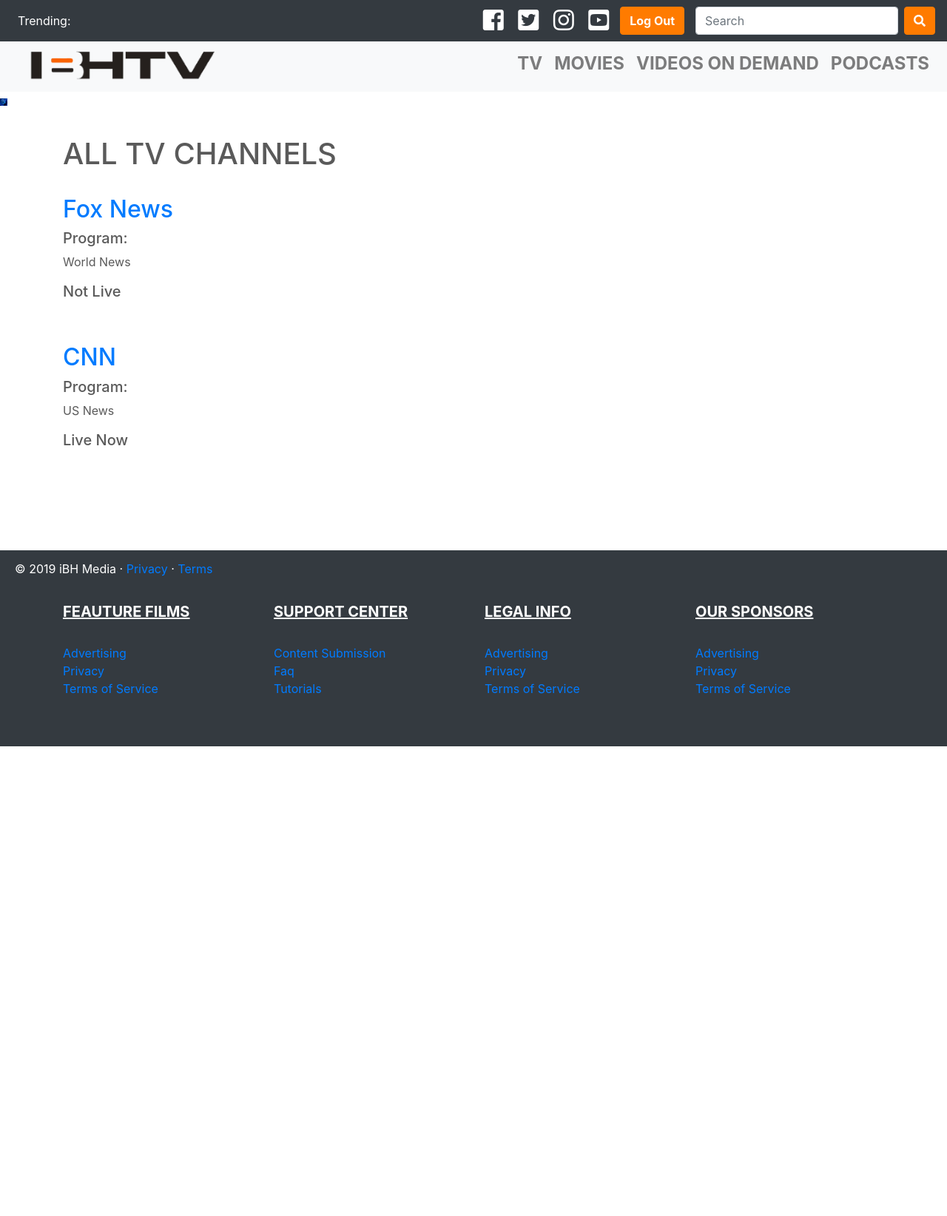
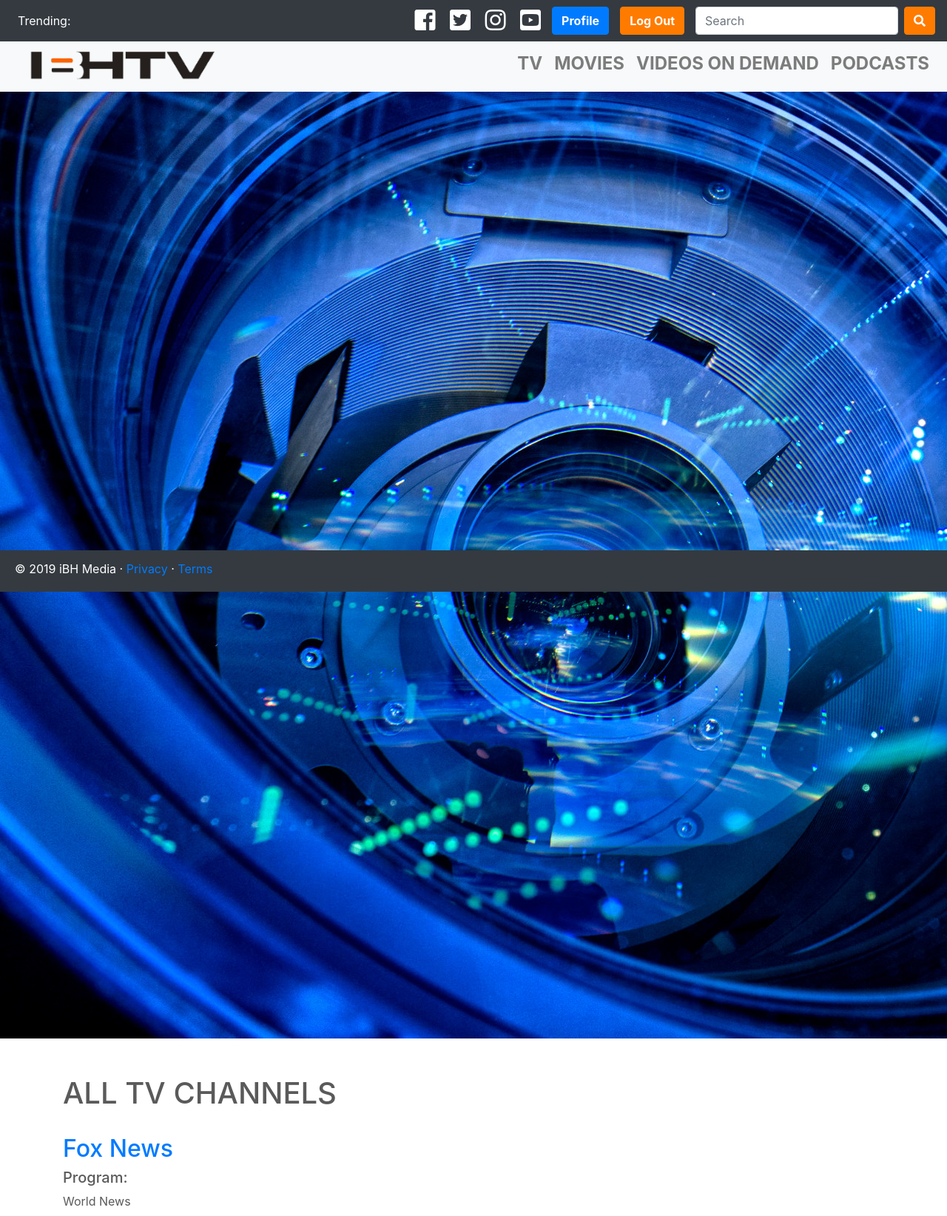
Before and after one commit to ibh-media/ibhmedia-website, a Django app: page /tv/ in a window 1280 px wide; the page is wider, and only the part inside the window is pictured. Shown: the top 1644 px of that part at 74% size. Before the commit the page ends 1009 px from the top of that part, so only its background shows below. Run offline with Django 3.2, Linux system fonts and the light colour scheme; a user stored in the database is signed in; data comes from the database, SQL or seed files in the repository; both versions use the stored data as it was after the commit; some libraries are stand-ins or nearby versions.

Commit message:
added profile page and link in the navbar

```diff
--- /dev/null
+++ b/accounts/admin.py
@@ -0,0 +1,6 @@
+# -*- coding: utf-8 -*-
+from __future__ import unicode_literals
+
+from django.contrib import admin
+
+# Register your models here.
--- /dev/null
+++ b/accounts/models.py
@@ -0,0 +1,6 @@
+# -*- coding: utf-8 -*-
+from __future__ import unicode_literals
+
+from django.db import models
+
+# Create your models here.
--- /dev/null
+++ b/accounts/tests.py
@@ -0,0 +1,6 @@
+# -*- coding: utf-8 -*-
+from __future__ import unicode_literals
+
+from django.test import TestCase
+
+# Create your tests here.
--- /dev/null
+++ b/accounts/urls.py
@@ -0,0 +1,10 @@
+from django.conf.urls import url, include;
+from django.contrib.staticfiles.urls import staticfiles_urlpatterns
+
+from . import views
+
+urlpatterns = [
+    url(r'^$', views.profile, name='profile'),
+]
+
+urlpatterns += staticfiles_urlpatterns()
--- a/mainsite/settings.py
+++ b/mainsite/settings.py
@@ -40,6 +40,7 @@
     'django.contrib.sites',
 
     'streaming_platform',
+    'accounts',
 
     'allauth',
     'allauth.account',
--- a/mainsite/urls.py
+++ b/mainsite/urls.py
@@ -20,5 +20,5 @@
     url(r'^', include('streaming_platform.urls')),
     url(r'^admin/', admin.site.urls),
     url(r'^accounts/', include('allauth.urls')),
-    url(r'^accounts/login', include('allauth.urls')),
+    url(r'^accounts/profile/', include('accounts.urls')),
 ]
--- a/static/css/styles.css
+++ b/static/css/styles.css
@@ -23,9 +23,8 @@
   border-color: rgb(255, 123, 0) !important;
 }
 
-.img-banner-tv {
-  height: 10px;
-  width: 10px;
+.user-greetings {
+  padding-right: 15px;
 }
 
 .signup-btn,
@@ -170,6 +169,14 @@
   font-weight: bold;
 }
 
+/* PROFILE PAGE
+  --------------------------------------------------------------- */
+.profile-page {
+  padding-top: 30px;
+  padding-bottom: 30px;
+}
+
+
 /* FOOTER
   --------------------------------------------------------------- */
 footer {
--- a/templates/base.html
+++ b/templates/base.html
@@ -44,6 +44,9 @@
                     <a href="http://youtube.com/"><i class="fab fa-youtube-square fa-2x"></i></a>
                 </div>
                 {% if user.is_authenticated %}
+                    <div class="user-greetings">
+                        <a class="btn btn-primary my-2 my-sm-0" href="/accounts/profile"><b>Profile</b></a>
+                    </div>
                     <div class="logout-btn">
                         <a class="btn btn-primary btn-orange my-2 my-sm-0" href="/accounts/logout/"><b>Log Out</b></a>
                     </div>
```
Also changed, not shown: accounts/apps.py (added, +8 -0 lines), accounts/views.py (added, +7 -0 lines), templates/profile.html (+8 -3 lines), accounts/__init__.py (deleted), accounts/migrations/__init__.py (deleted), db.sqlite3, 2 other files.
